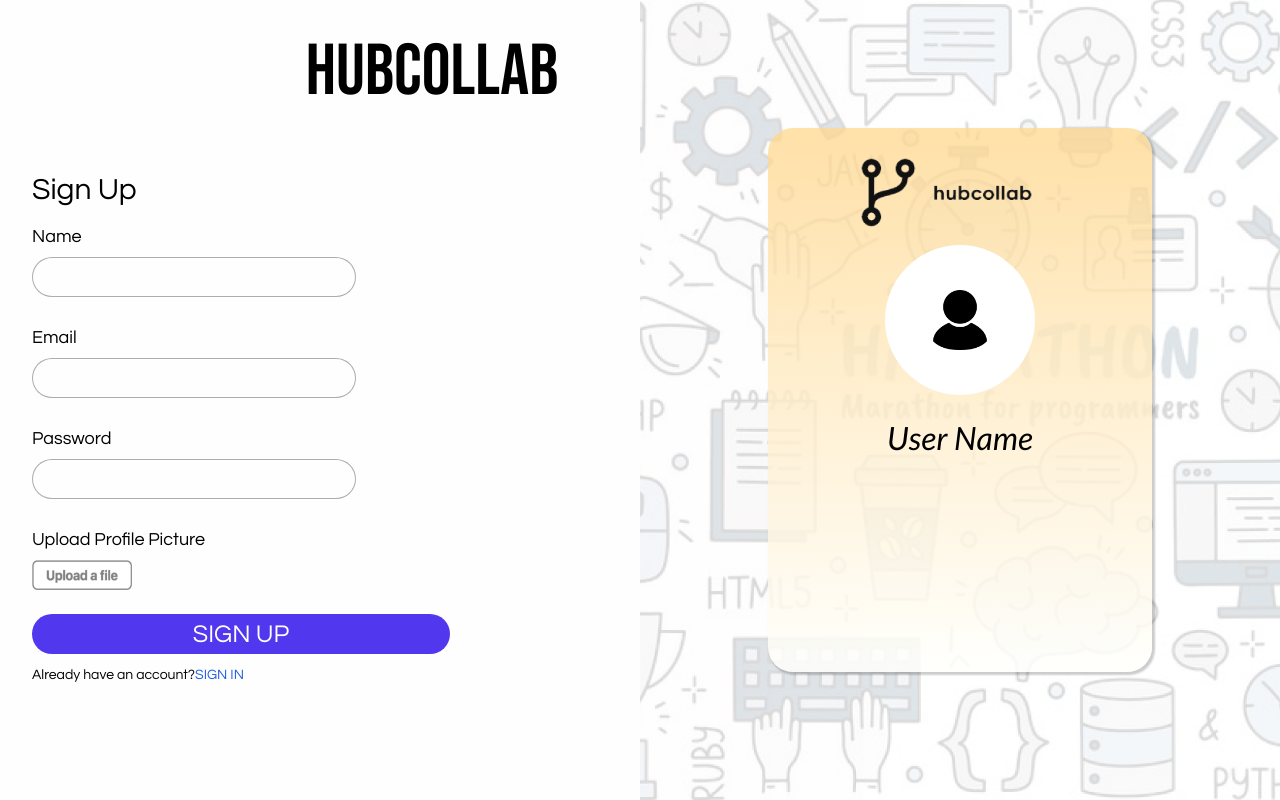
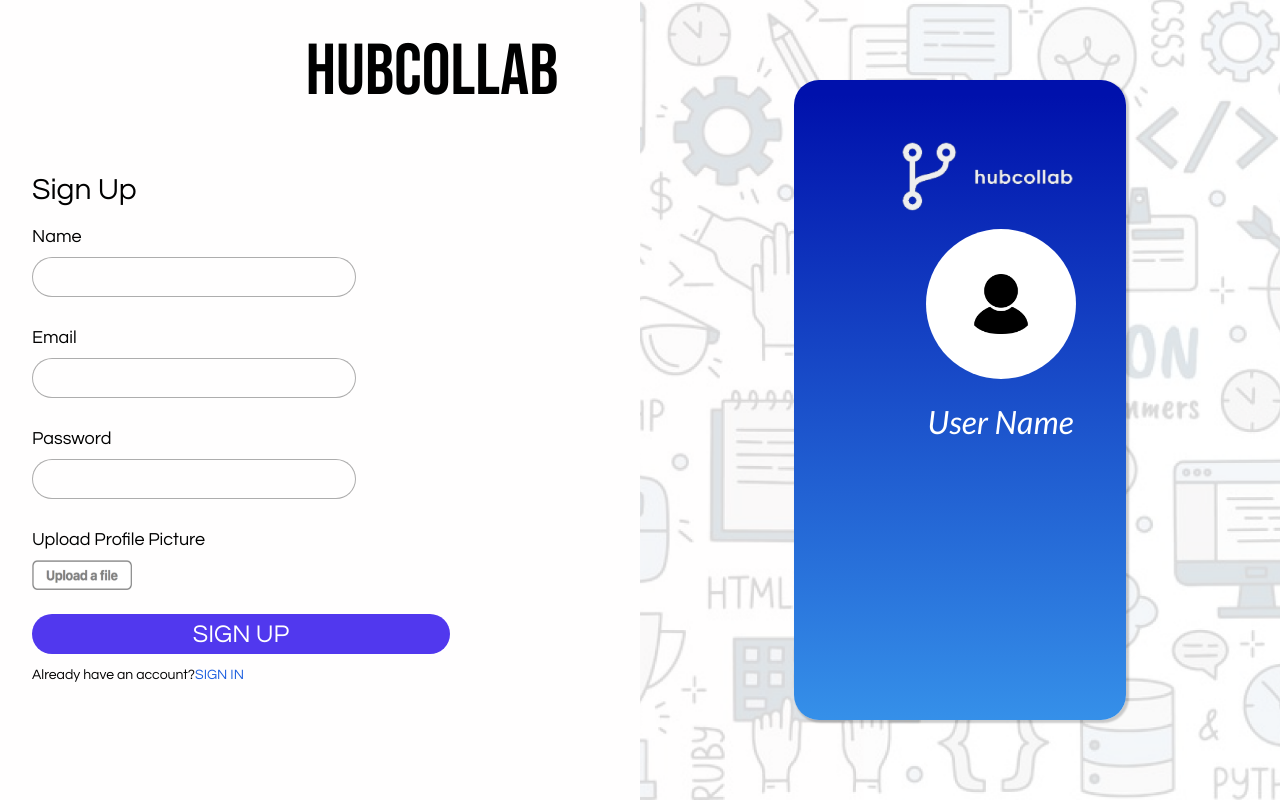
Before and after one commit to VanshKela/Hub-Collab, a React (Create React App) app in the folder hub-collab/: page /sign-up in a window 1280 px wide. Built offline with nearby package versions, Linux system fonts and the light colour scheme.

Commit message:
css added

```diff
--- a/hub-collab/src/Screens/signup.css
+++ b/hub-collab/src/Screens/signup.css
@@ -116,7 +116,7 @@ p {
     width: 10.6vw;
     height: 10vh;
     background-color: white;
-    border: 3px solid #050d52;
+    border: 2px solid #050d52;
     box-sizing: border-box;
     border-radius: 10px;
     font-family: 'Nunito', sans-serif;
@@ -129,7 +129,8 @@ p {
 .buttonSkill:hover{
     background-color: #050d52;
     color: white;
-    transition: 250ms ease-in-out;
+    box-shadow:2px 2px 2px 1px rgba(0, 0, 0, 0.4);
+    transition: 300ms ease-in-out;
 }
 
 .form {
--- a/hub-collab/src/components/card.css
+++ b/hub-collab/src/components/card.css
@@ -1,4 +1,5 @@
-@import url('https://fonts.googleapis.com/css2?family=Lato:ital@1&display=swap');
+@import url("https://fonts.googleapis.com/css2?family=Lato:ital@1&display=swap");
+@import url('https://fonts.googleapis.com/css2?family=Noto+Sans+JP:wght@100&display=swap');
 .card {
   display: flex;
   flex-direction: column;
@@ -6,15 +7,10 @@
   /* justify-content: center; */
   flex-wrap: wrap;
   margin: auto;
-  width: 24rem;
-  height: 34rem;
-  padding: 0;
-  background: linear-gradient(
-    180deg,
-    rgba(255, 216, 143, 0.76) 2.55%,
-    rgba(255, 254, 248, 0.847126) 95.71%,
-    rgba(255, 255, 252, 0.85) 98.25%
-  );
+  width: 26vw;
+  height: 80vh;
+  padding: 2em;
+  background: linear-gradient(180.13deg, #0011AC 2.37%, #3794EB 103.13%);
   box-sizing: border-box;
   box-shadow: 2px 2px 2px 1px rgba(0, 0, 0, 0.2);
   border-radius: 25px;
@@ -23,15 +19,16 @@
   font-size: 2em;
   letter-spacing: 0.2px;
   text-align: center;
-  font-family: 'Lato', sans-serif;
-  /* font-weight: bold; */
+  font-family: "Lato", sans-serif;
+  color: white;
   margin: 0.5em;
 }
 .cardImage {
   width: 350px;
   margin-top: 1em;
+  filter: invert(100%);
 }
-.userCard{
+.userCard {
   margin-top: -1.5em;
   margin-bottom: 1.5em;
   object-fit: cover;
@@ -40,11 +37,13 @@
   border-radius: 250px;
 }
 
-.cardSkillText{
-  font-family: Questrial;
+.cardSkillText {
+  color: white;
+  font-family: 'Noto Sans JP', sans-serif;
   font-style: normal;
   font-weight: bold;
-  font-size: 18px;
+  font-size: 22px;
+  word-spacing: 5px;
   line-height: 31px;
   text-align: center;
   margin-top: 50px;
```
